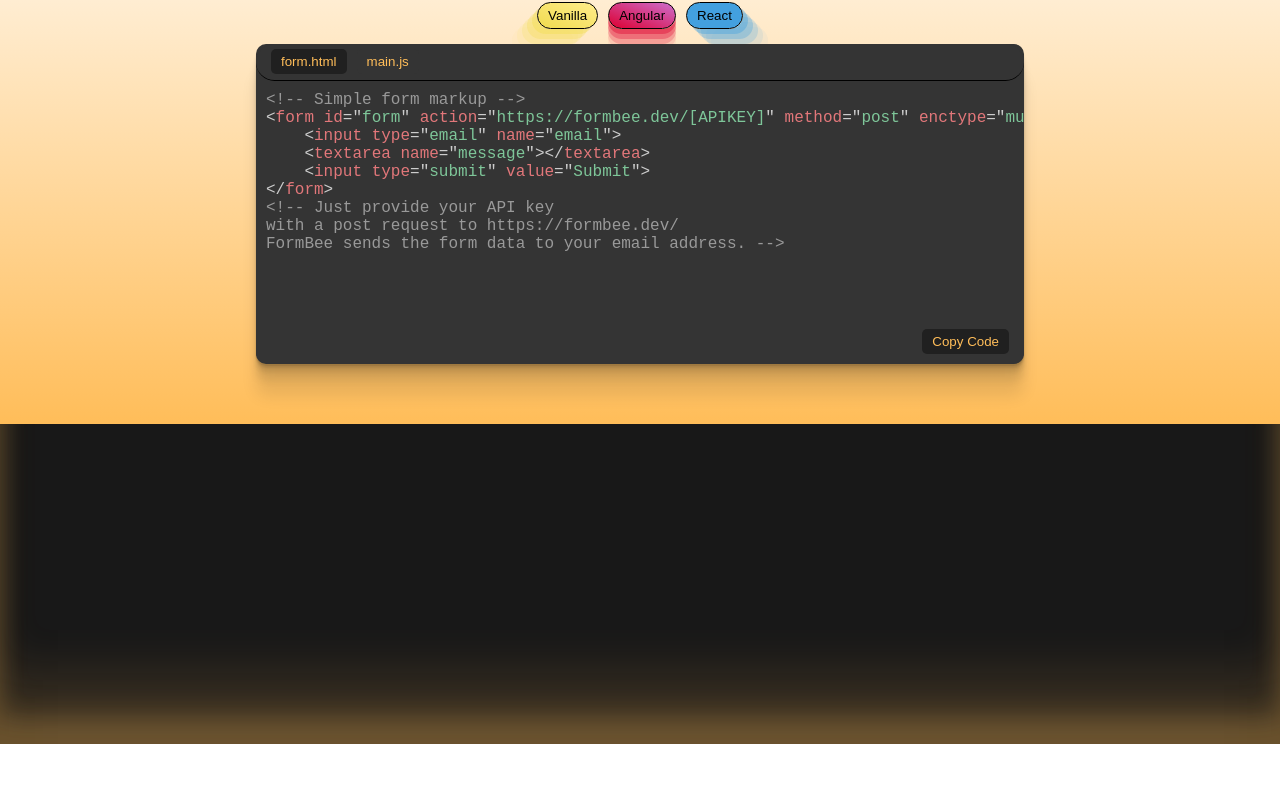
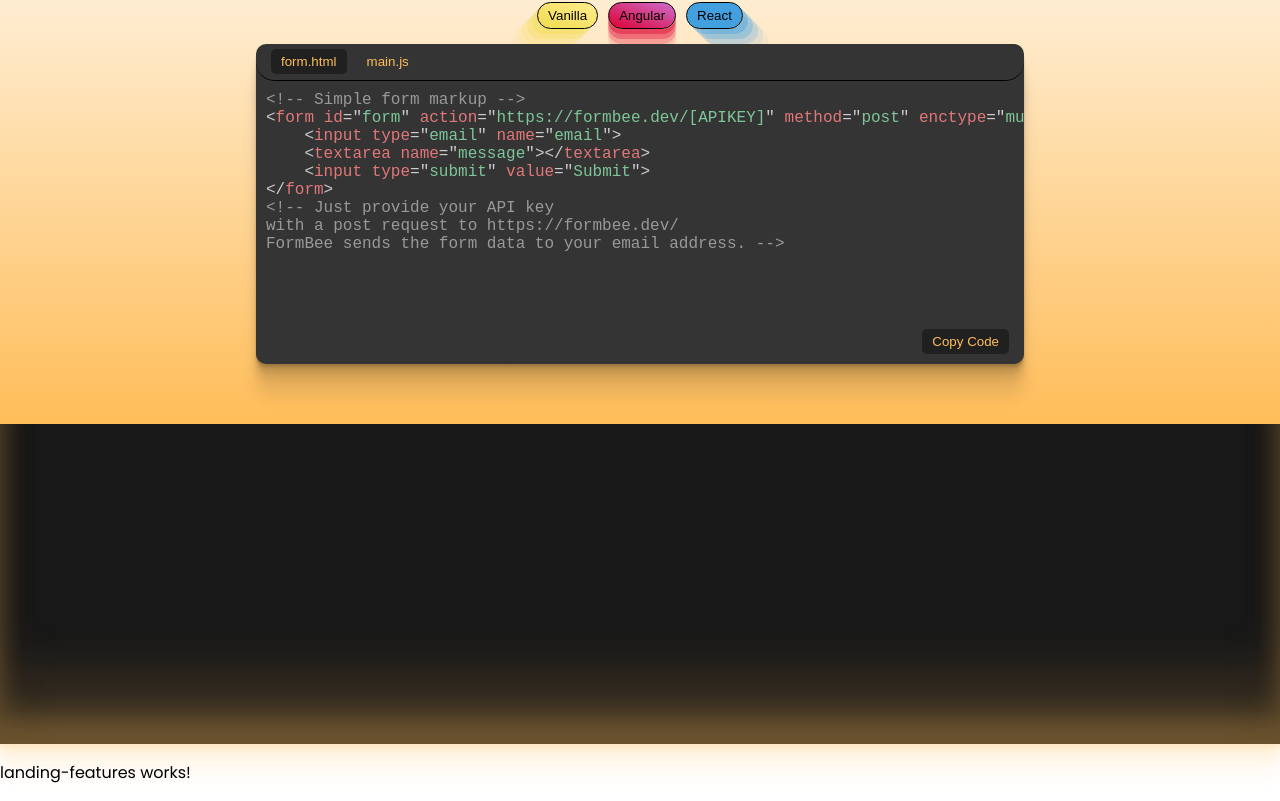
Before and after one commit to FormBee/FormBee, an Angular app in the folder client/FormBee/: page /home in a window 1280 px wide. Shown: the part 915-1716 px from the top of the page. Before the commit the page ends 1659 px from the top, so only its background shows below. Built offline with nearby package versions, Linux system fonts and the light colour scheme.

Commit message:
Added features component to landing host component.

```diff
--- a/client/FormBee/src/app/landing/landing.component.html
+++ b/client/FormBee/src/app/landing/landing.component.html
@@ -3,3 +3,4 @@
 <app-landing-three-bg></app-landing-three-bg>
 <app-landing-code-examples></app-landing-code-examples>
 <app-landing-our-why></app-landing-our-why>
+<app-landing-features></app-landing-features>
--- a/client/FormBee/src/app/landing/landing.component.ts
+++ b/client/FormBee/src/app/landing/landing.component.ts
@@ -4,6 +4,7 @@
 import { LandingThreeBgComponent } from '../landing-three-bg/landing-three-bg.component';
 import { LandingCodeExamplesComponent } from '../landing-code-examples/landing-code-examples.component';
 import { LandingOurWhyComponent } from '../landing-our-why/landing-our-why.component';
+import { LandingFeaturesComponent } from '../landing-features/landing-features.component';
 @Component({
   selector: 'app-landing',
   standalone: true,
@@ -11,7 +12,8 @@
     LandingHeaderComponent,
     LandingThreeBgComponent,
     LandingCodeExamplesComponent,
-    LandingOurWhyComponent],
+    LandingOurWhyComponent,
+    LandingFeaturesComponent],
   templateUrl: './landing.component.html',
   styleUrl: './landing.component.scss'
 })
```
